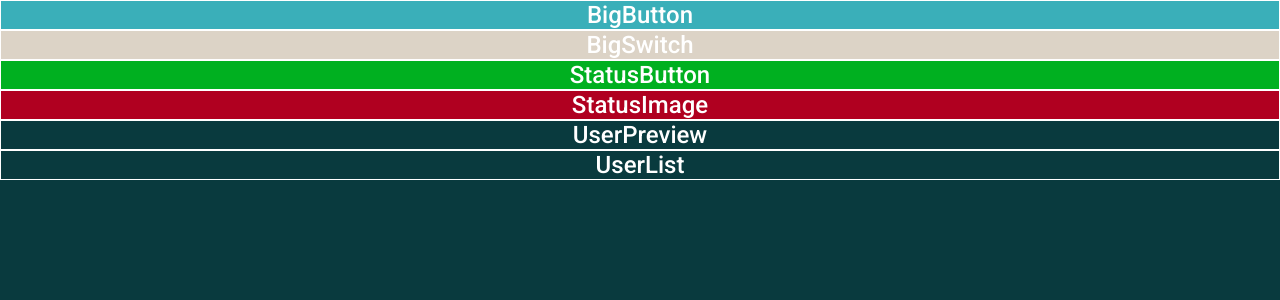
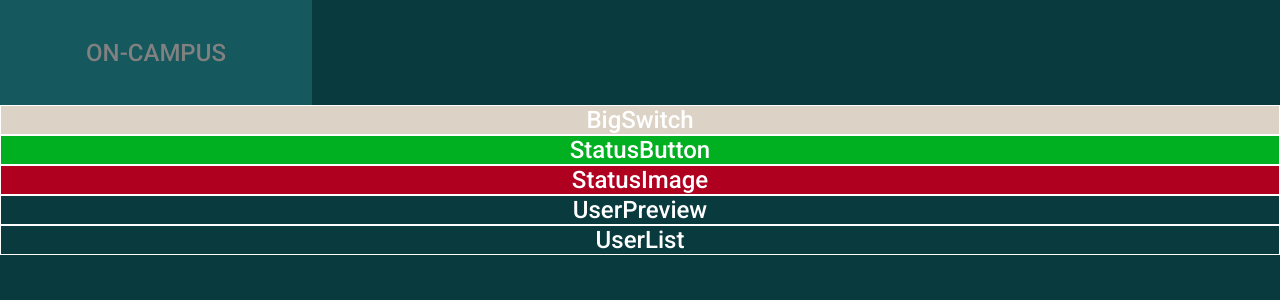
Before and after one commit to knutsanl/oblig2, a React (Create React App) app: page / in a window 1280 px wide. Shown: the top 300 px of the page. Built offline with nearby package versions, Linux system fonts and the light colour scheme.

Commit message:
Added big button

```diff
--- a/src/App.js
+++ b/src/App.js
@@ -12,7 +12,7 @@ class App extends Component {
   render() {
     return (
       <div className="App">
-        <BigButton />
+        <BigButton text={"On-campus"} enabled={false}/>
         <BigSwitch />
         <StatusButton />
         <StatusImage />
--- a/src/colors.css
+++ b/src/colors.css
@@ -1,7 +1,7 @@
 :root {
   --color-text: white;
   --color-bg-primary: #093A3E;
-  --color-bg-secondary: #3AAFB9;
+  --color-bg-secondary: #3aaeb9;
   --color-bg-tertiary: #DCD3C6;
   --color-available: #00B020;
   --color-busy: #B00020;
--- a/src/components/big-button/big-button.css
+++ b/src/components/big-button/big-button.css
@@ -1,4 +1,17 @@
 .BigButton {
-    border: 1px solid white;
+    height: 105px;
+    max-width: 312px;
+    display: flex;
+    justify-content: center;
+    align-items: center;
+}
+
+.enabled {
     background-color: var(--color-bg-secondary);
+    color: white;
 }
+
+.disabled {
+    background-color: #3AAFB940;
+    color: rgb(129, 129, 129);
+}
--- a/src/components/big-button/big-button.jsx
+++ b/src/components/big-button/big-button.jsx
@@ -1,9 +1,20 @@
+import React, {Component} from 'react';
+
 import './big-button.css';
 
-function BigButton(props) {
-    return(
-        <div className="BigButton">BigButton</div>
-    );
+class BigButton extends React.Component {
+    constructor(props){
+        super(props);
+    }
+
+    render() {
+        const classes = `BigButton ${this.props.enabled ? "enabled" : "disabled"}`;
+        return (
+            <div className={classes}>
+                <p>{this.props.text.toUpperCase()}</p>
+            </div>
+        )
+    }
 }
 
 export default BigButton;
```
